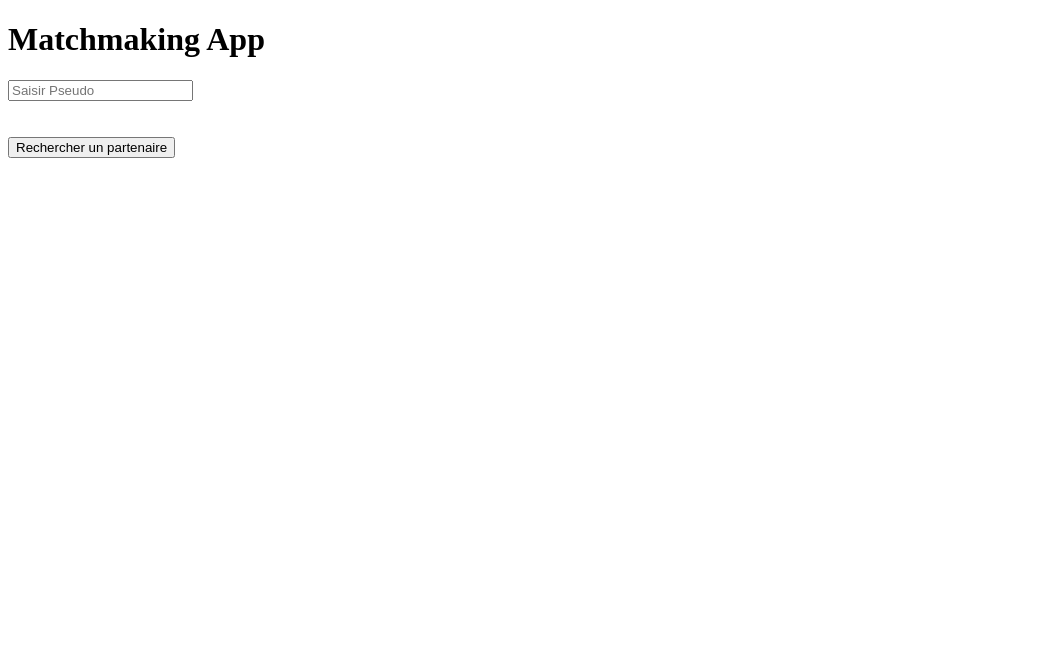
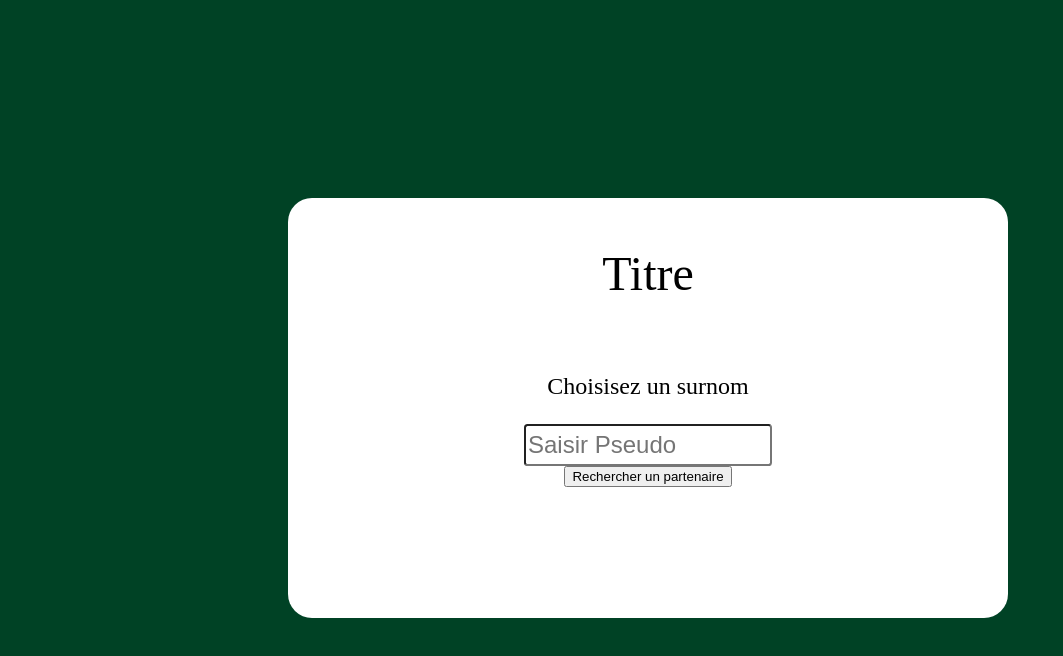
Before and after one commit to Antoninop/chat, a website: page public/index.html in a window 1280 px wide. Shown: the whole page, without its empty margins (0-1063 px from the left). Drawn offline with nearby package versions, Linux system fonts and the light colour scheme; no server answers.

Commit message:
ajout style divers

```diff
--- /dev/null
+++ b/public/index.css
@@ -0,0 +1,32 @@
+.welcome-container{
+    width: 60rem;
+    height: 35rem;
+    background-color: white;
+    display: flex;
+    align-items: center;
+    flex-direction: column;
+    border-radius: 2rem;
+}
+
+.welcome-title{
+    font-size: 4rem;
+    display: flex;
+    justify-content: start;
+}
+
+.pseudo-input{
+    width: 20rem;
+    height: 3rem;
+    font-size:2rem;
+    display: flex;
+    align-items: center;
+    border-radius: 0.3rem;
+}
+
+.topTitlePseudo{
+    font-size: 2rem;
+}
+
+#searchBtn{
+    justify-self: flex-end;
+}
--- a/public/index.html
+++ b/public/index.html
@@ -3,12 +3,18 @@
 <head>
     <meta charset="UTF-8">
     <meta name="viewport" content="width=device-width, initial-scale=1.0">
+    <link href="index.css" rel="stylesheet" />
+    <link href="main.css" rel="stylesheet" />
     <title>Matchmaking App</title>
 </head>
 <body>
-    <h1>Matchmaking App</h1>
-    <input type="text" id="Username" placeholder="Saisir Pseudo"><br><br><br>
-    <button id="searchBtn">Rechercher un partenaire</button>
+
+    <section class="welcome-container">
+        <p class="welcome-title">Titre</p>
+        <p class="topTitlePseudo">Choisisez un surnom</p>
+        <input type="text" id="Username" placeholder="Saisir Pseudo" class="pseudo-input">
+        <button id="searchBtn">Rechercher un partenaire</button>
+    </section>
 
     <!--éléments pour le chat privé -->
     <div id="chatContainer" style="display: none;">
--- /dev/null
+++ b/public/main.css
@@ -0,0 +1,17 @@
+html{
+    font-size: 12px;
+}
+
+body{
+    width: 100vw;
+    height: 100vh;
+    background-color: #004225;
+    display: flex;
+    justify-content: center;
+    align-items: center;
+}
+
+#chatMessages{
+    font-size: 2.5rem;
+    color: #FFB000;
+}
```
Also changed, not shown: public/chat.html (deleted, +0 -29 lines).
